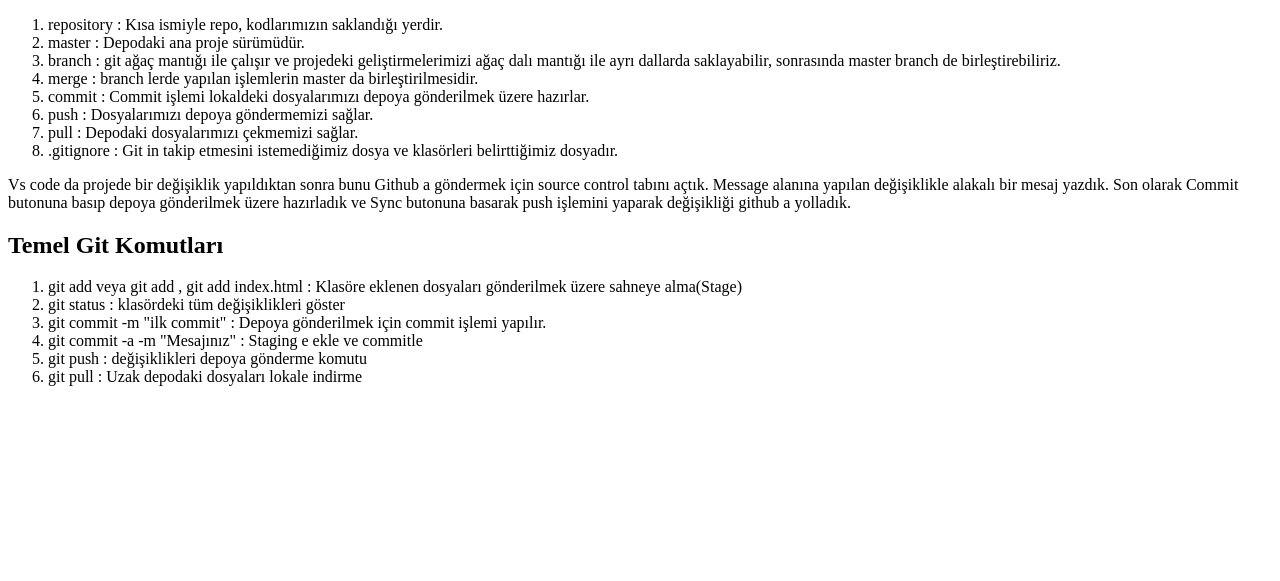
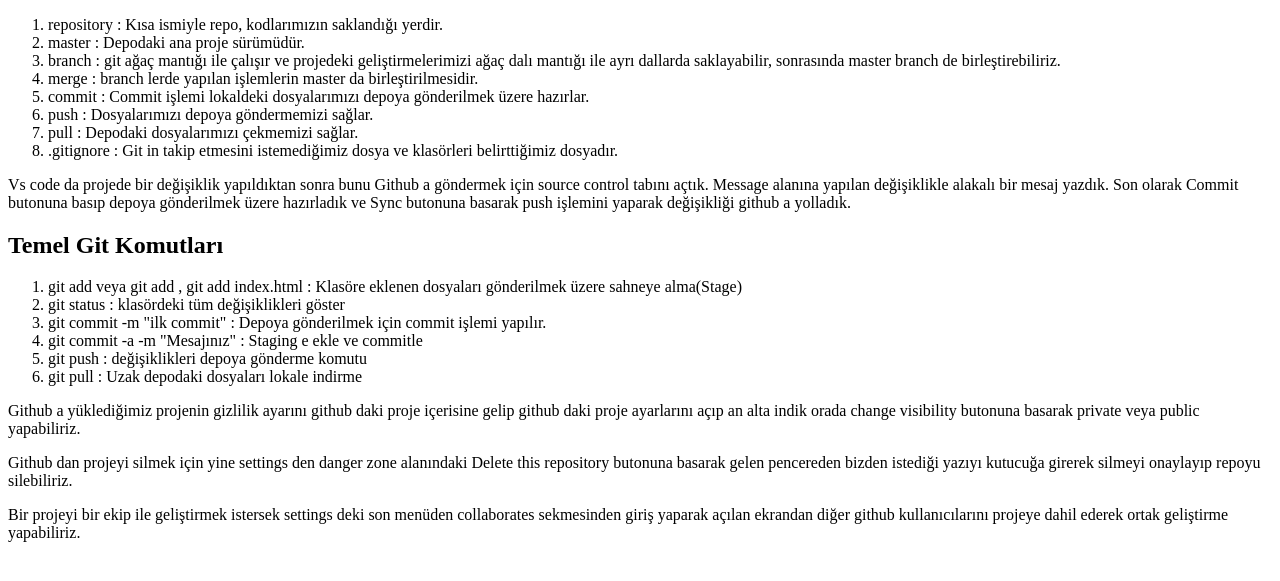
Before and after one commit to Grkn3/p013HtmlCssJs, a plain HTML site: page github.html in a window 1280 px wide. Shown: the part 105-686 px from the top of the page. Drawn offline with Linux system fonts and the light colour scheme.

Commit message:
Github proje silme private

```diff
--- a/github.html
+++ b/github.html
@@ -35,5 +35,14 @@
 
 
     </ol>
+    <p>
+        Github a yüklediğimiz projenin gizlilik ayarını github daki proje içerisine gelip github daki proje ayarlarını açıp an alta indik orada change visibility butonuna basarak private veya public yapabiliriz.
+    </p>
+    <p>
+        Github dan projeyi silmek için yine settings den danger zone alanındaki Delete this repository butonuna basarak gelen pencereden bizden istediği yazıyı  kutucuğa girerek silmeyi onaylayıp repoyu silebiliriz.
+    </p>
+    <p>
+        Bir projeyi bir ekip ile geliştirmek istersek settings deki son menüden collaborates sekmesinden giriş yaparak açılan ekrandan diğer github kullanıcılarını projeye dahil ederek ortak geliştirme yapabiliriz.
+    </p>
 </body>
 </html>
```
